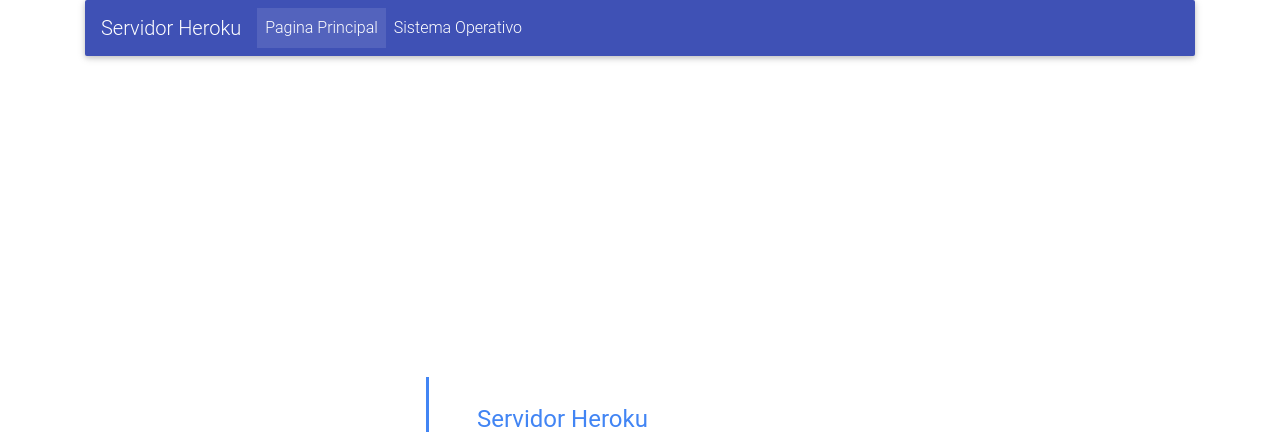
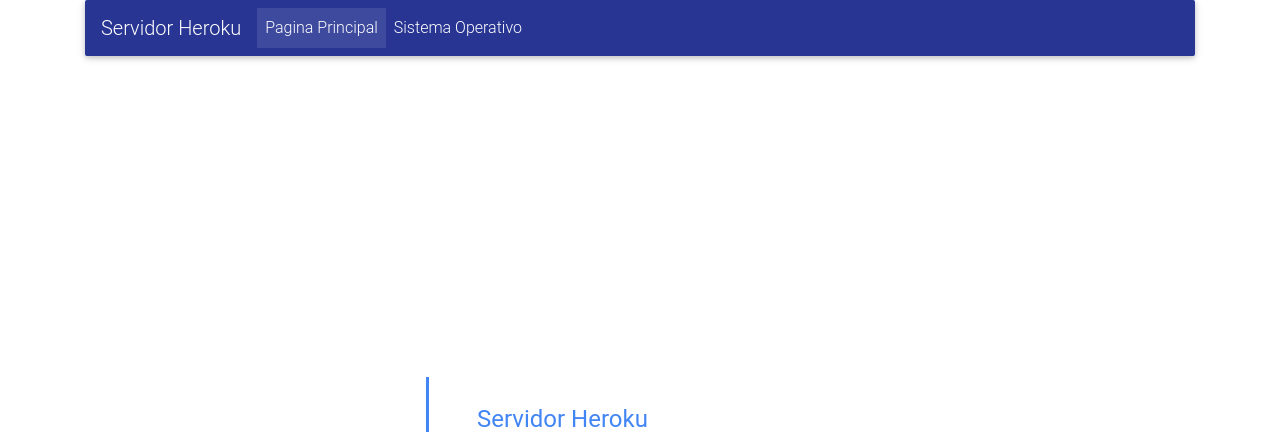
Before and after one commit to jaiver1/flask, a Flask app: page / in a window 1280 px wide. Shown: the top 432 px of the page. Run offline with Flask 2, Linux system fonts and the light colour scheme; some libraries are stand-ins or nearby versions; some web fonts are replaced.

Commit message:
second commit

```diff
--- a/templates/index.html
+++ b/templates/index.html
@@ -4,7 +4,7 @@
 
 {% block content %}
 
-<nav class="navbar navbar-expand-lg navbar-dark indigo">
+<nav class="navbar navbar-expand-lg navbar-dark indigo darken-3">
     <a class="navbar-brand" href="#">Servidor Heroku</a>
     <button class="navbar-toggler" type="button" data-toggle="collapse" data-target="#navbarNav" aria-controls="navbarNav" aria-expanded="false"
         aria-label="Toggle navigation">
--- a/templates/so.html
+++ b/templates/so.html
@@ -5,7 +5,7 @@
 {% block content %}
 
 
-<nav class="navbar navbar-expand-lg navbar-dark red">
+<nav class="navbar navbar-expand-lg navbar-dark teal darken-3 ">
     <a class="navbar-brand" href="#">informacion SO</a>
     <button class="navbar-toggler" type="button" data-toggle="collapse" data-target="#navbarNav" aria-controls="navbarNav" aria-expanded="false"
         aria-label="Toggle navigation">
```
